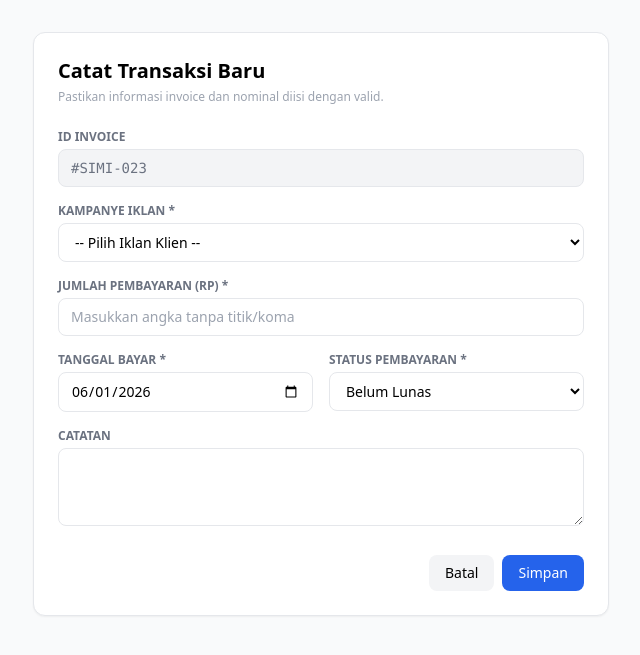
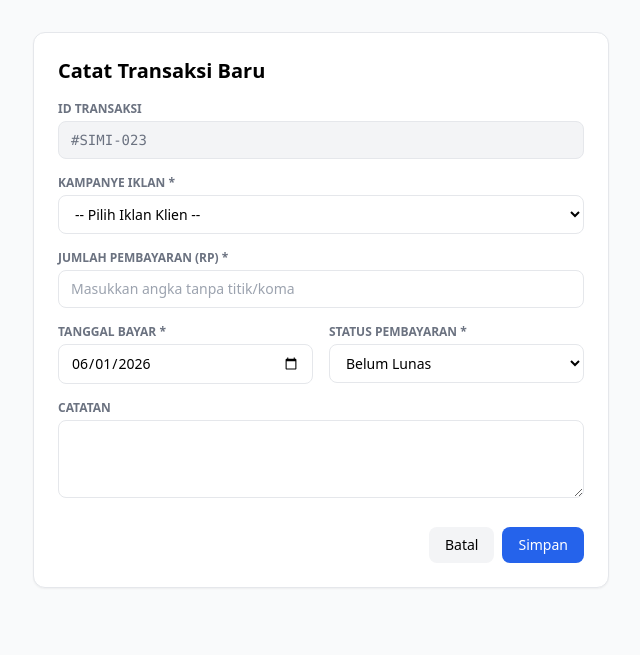
Before and after one commit to WargaLab-Information-Systems/simi-pbwd-2026, a PHP site: page /pages/payments/form.php in a window 1280 px wide. Shown: the top 655 px of the page, without its empty margins (319-959 px from the left). Run offline with PHP 8.4, Linux system fonts and the light colour scheme; data comes from the database, SQL or seed files in the repository; some libraries are stand-ins or nearby versions.

Commit message:
feat(payment management)

```diff
--- a/pages/payments/form.php
+++ b/pages/payments/form.php
@@ -28,7 +28,6 @@ $ads_query = mysqli_query($conn, "SELECT advertisements.id, advertisements.title
                 else echo 'Catat Transaksi Baru';
             ?>
         </h2>
-        <p class="text-gray-400 mb-6 text-xs">Pastikan informasi invoice dan nominal diisi dengan valid.</p>
 
         <form id="paymentForm" action="../../logic/payment_process.php" method="POST" class="space-y-4">
             <input type="hidden" name="action" value="<?= ($editData && !$is_pelunasan) ? 'update' : 'insert' ?>">
@@ -37,7 +36,7 @@ $ads_query = mysqli_query($conn, "SELECT advertisements.id, advertisements.title
             <?php endif; ?>
 
             <div>
-                <label class="block text-xs font-bold text-gray-500 uppercase mb-1">ID Invoice</label>
+                <label class="block text-xs font-bold text-gray-500 uppercase mb-1">ID Transaksi</label>
                 <input type="text" readonly value="<?= $invoice_id ?>" class="w-full px-3 py-2 border rounded-lg bg-gray-100 font-mono text-gray-500 cursor-not-allowed">
             </div>
 
```
